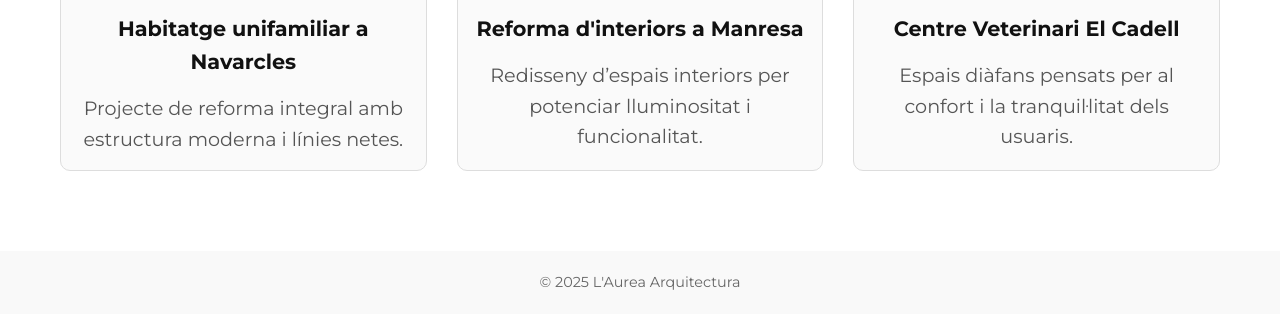
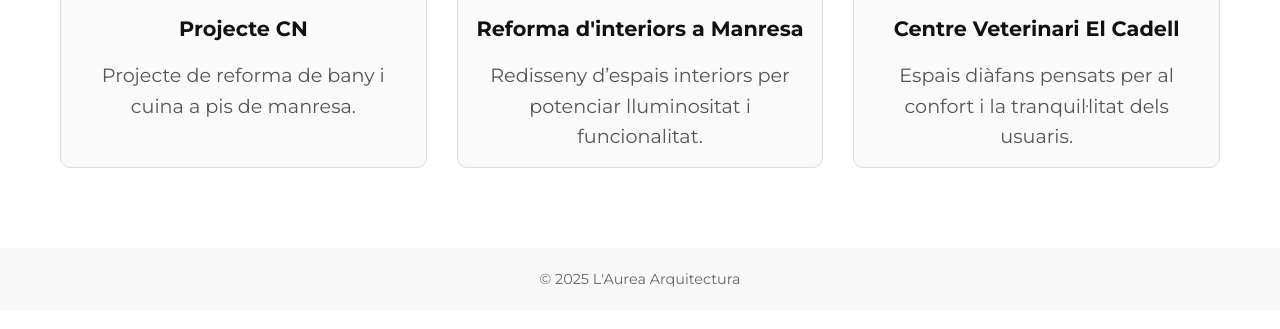
Before and after one commit to gcarrerag/laurea-arquitectura, a plain HTML site: page projectes.html in a window 1280 px wide. Shown: the part 437-766 px from the top of the page. Drawn offline with Linux system fonts and the light colour scheme.

Commit message:
Update projectes.html

```diff
--- a/projectes.html
+++ b/projectes.html
@@ -40,8 +40,8 @@
           <button class="prev">&#10094;</button>
           <button class="next">&#10095;</button>
         </div>
-        <h2>Habitatge unifamiliar a Navarcles</h2>
-        <p>Projecte de reforma integral amb estructura moderna i línies netes.</p>
+        <h2>Projecte CN</h2>
+        <p>Projecte de reforma de bany i cuina a pis de manresa.</p>
       </div>
 
       <!-- Projecte 2 -->
```
